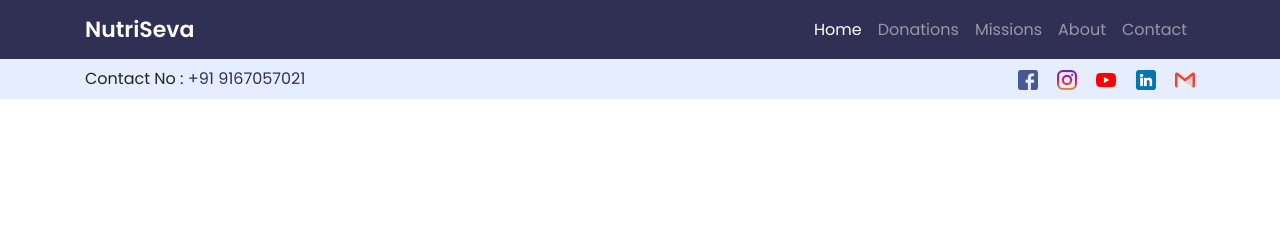
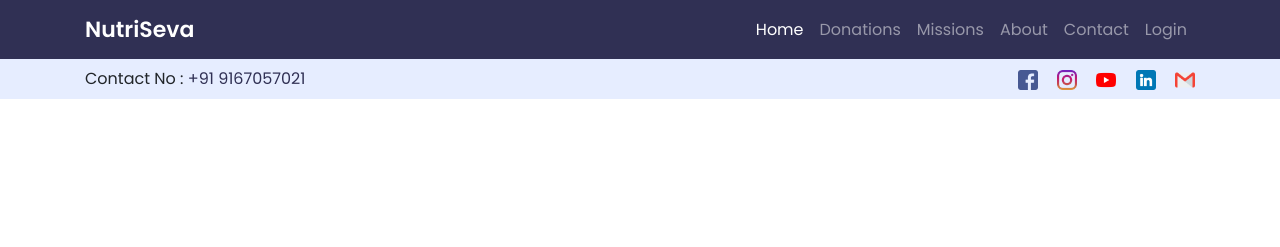
Before and after one commit to Atharv-0123/NutriSevaWebsite, a Flask app: page / in a window 1280 px wide. Shown: the top 247 px of the page. Run offline with Flask 3, Linux system fonts and the light colour scheme.

Commit message:
added login icon

```diff
--- a/templates/index.html
+++ b/templates/index.html
@@ -44,6 +44,9 @@
                             </li>
                             <li class="nav-item">
                                 <a class="nav-link" href="#contact">Contact</a>
+                            </li>
+                            <li class="nav-item">
+                                <a class="nav-link" href="#login">Login</a>
                             </li>
                         </ul>
                     </div>
```
